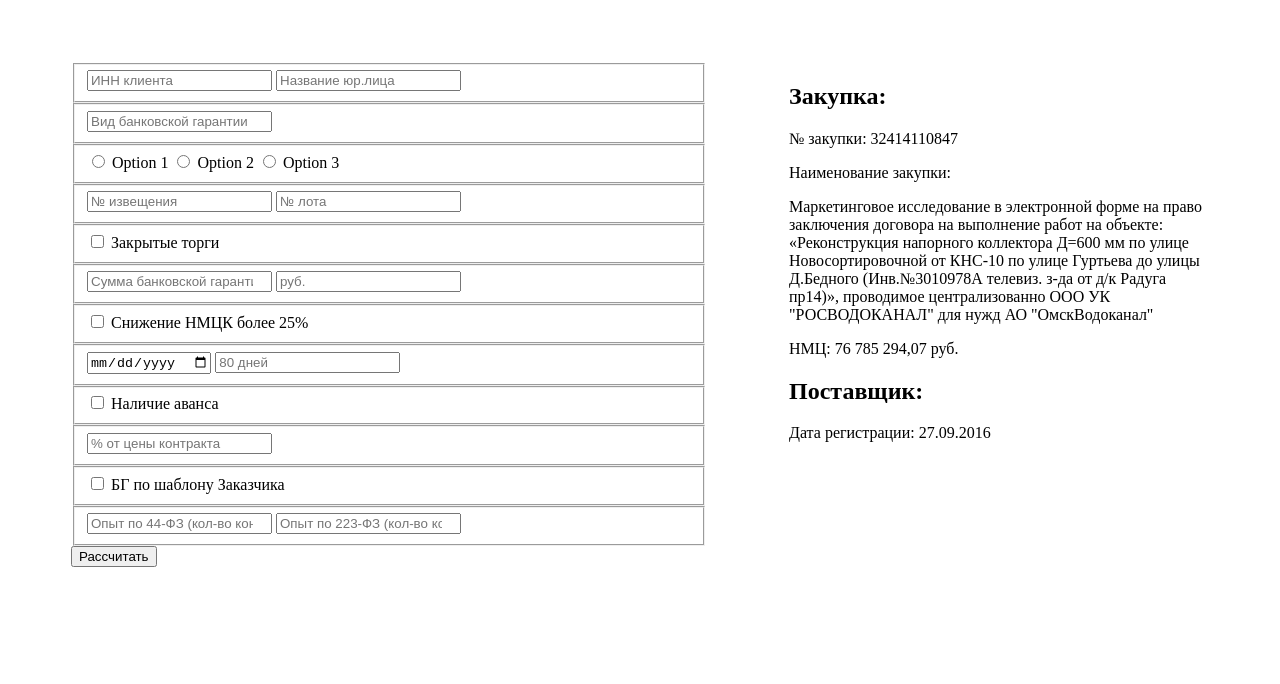
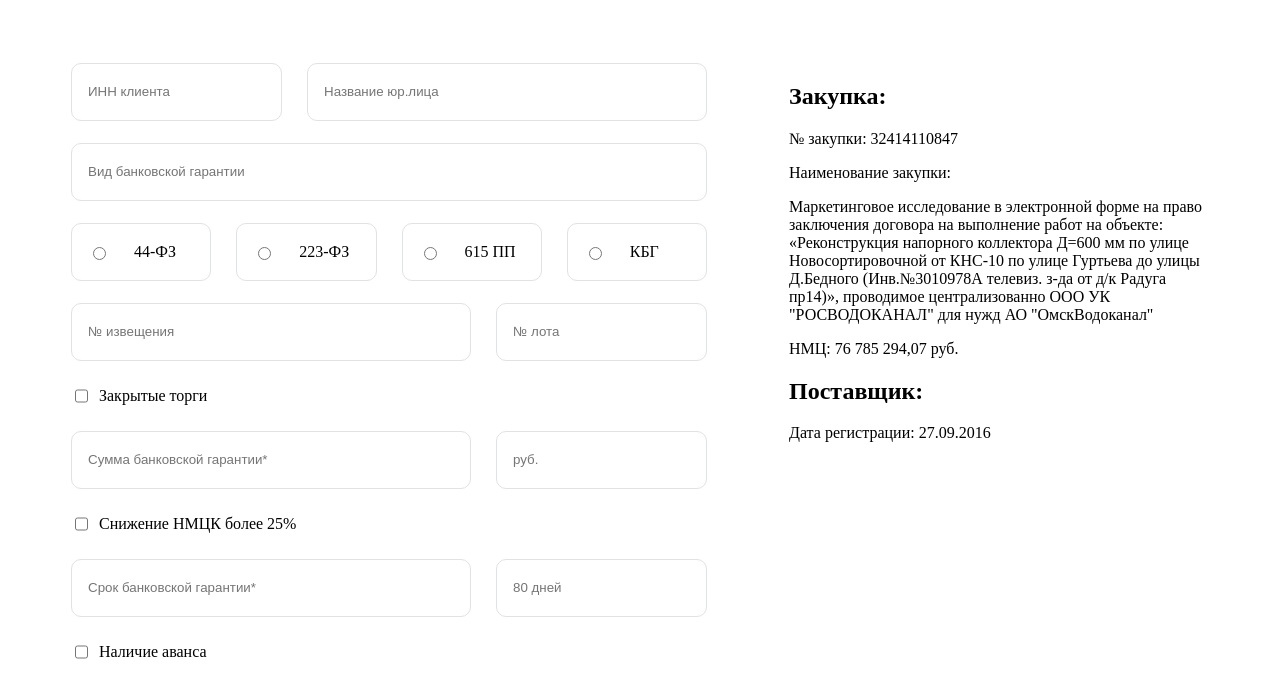
Before and after one commit to timu-ryan/form-layout, a plain HTML site: page index.html in a window 1280 px wide. Shown: the part 106-790 px from the top of the page. Drawn offline with Linux system fonts and the light colour scheme.

Commit message:
add main form layout and styles

```diff
--- a/index.html
+++ b/index.html
@@ -10,56 +10,62 @@
   <section class="form-section">
     <h1 class="form-section__header">Самый быстрый и продвинутый расчет банковской гарантии</h1>
     <form class="form">
-      <fieldset>
-        <input type="number" id="inn" name="inn" placeholder="ИНН клиента" />
-        <input type="text" id="name" name="name" placeholder="Название юр.лица" />
+      <fieldset class="form__fieldset form__fieldset_split_left">
+        <input class="form__input" type="number" id="inn" name="inn" placeholder="ИНН клиента" />
+        <input class="form__input" type="text" id="name" name="name" placeholder="Название юр.лица" />
       </fieldset>
-      <fieldset>
-        <input type="text" id="name" name="name" placeholder="Вид банковской гарантии"/>
+      <fieldset class="form__fieldset">
+        <input class="form__input" type="text" id="name" name="name" placeholder="Вид банковской гарантии"/>
       </fieldset>
-      <fieldset>
-        <div class="option-container">
-          <label><input type="radio" name="option" value="1"> Option 1</label>
-          <label><input type="radio" name="option" value="2"> Option 2</label>
-          <label><input type="radio" name="option" value="3"> Option 3</label>
-        </div>
+      <fieldset class="form__fieldset form__fieldset_split_miltiple">
+          <label class="form__input"><input type="radio" name="option" value="1">44-ФЗ</label>
+          <label class="form__input"><input type="radio" name="option" value="2">223-ФЗ</label>
+          <label class="form__input"><input type="radio" name="option" value="3">615 ПП</label>
+          <label class="form__input"><input type="radio" name="option" value="4">КБГ</label>
       </fieldset>
-      <fieldset>
-        <input type="number" id="notification" name="notification" placeholder="№ извещения"/>
-        <input type="number" id="lot-number" name="lot-number" placeholder="№ лота"/>
+      <fieldset class="form__fieldset form__fieldset_split_right">
+        <input class="form__input" type="number" id="notification" name="notification" placeholder="№ извещения"/>
+        <input class="form__input" type="number" id="lot-number" name="lot-number" placeholder="№ лота"/>
       </fieldset>
-      <fieldset>
-        <input type="checkbox" id="is-closed" />
+      <fieldset class="form__fieldset form__fieldset_split_checkbox">
+        <input class="form__input form__input_type_checkbox" type="checkbox" id="is-closed" />
         <label for="is-closed">Закрытые торги</label>
       </fieldset>
-      <fieldset>
-        <input type="number" id="bank-guarantee-amount" name="bank-guarantee-amount" placeholder="Сумма банковской гарантии*"/>
-        <input type="number" id="currency" name="currency" placeholder="руб."/>
+      <fieldset class="form__fieldset form__fieldset_split_right">
+        <input class="form__input" type="number" id="bank-guarantee-amount" name="bank-guarantee-amount" placeholder="Сумма банковской гарантии*"/>
+        <input class="form__input" type="number" id="currency" name="currency" placeholder="руб."/>
       </fieldset>
-      <fieldset>
-        <input type="checkbox" id="nmzck" />
+      <fieldset class="form__fieldset form__fieldset_split_checkbox">
+        <input class="form__input form__input_type_checkbox" type="checkbox" id="nmzck" />
         <label for="nmzck">Снижение НМЦК более 25%</label>
       </fieldset>
-      <fieldset>
-        <input type="date" id="bank-guarantee-term" name="bank-guarantee-term" placeholder="Срок банковской гарантии*"/>
-        <input type="number" id="day-number" name="day-number" placeholder="80 дней"/>
+      <fieldset class="form__fieldset form__fieldset_split_right">
+        <input placeholder="Срок банковской гарантии*" class="form__input" type="text"
+          onfocus="(this.type='date')"
+          onblur="(this.type='text')"
+          id="bank-guarantee-term"
+          name="bank-guarantee-term" />
+        <!-- <input class="form__input" type="date" id="bank-guarantee-term" name="bank-guarantee-term" placeholder="Срок банковской гарантии*"/> -->
+        <input class="form__input" type="number" id="day-number" name="day-number" placeholder="80 дней"/>
       </fieldset>
-      <fieldset>
-        <input type="checkbox" id="advance-payment" />
+      <fieldset class="form__fieldset form__fieldset_split_checkbox">
+        <input class="form__input form__input_type_checkbox" type="checkbox" id="advance-payment" />
         <label for="advance-payment">Наличие аванса</label>
       </fieldset>
-      <fieldset>
-        <input type="number" id="contract-percentage" name="contract-percentage" placeholder="% от цены контракта"/>
+      <fieldset class="form__fieldset form__fieldset_split_left">
+        <input class="form__input" type="number" id="contract-percentage" name="contract-percentage" placeholder="% от цены контракта"/>
       </fieldset>
-      <fieldset>
-        <input type="checkbox" id="customer-template" />
+      <fieldset class="form__fieldset form__fieldset_split_checkbox">
+        <input class="form__input form__input_type_checkbox" type="checkbox" id="customer-template" />
         <label for="customer-template">БГ по шаблону Заказчика</label>
       </fieldset>
-      <fieldset>
-        <input type="number" id="experience-44" name="experience-44" placeholder="Опыт по 44-ФЗ (кол-во контрактов)"/>
-        <input type="number" id="experience-223" name="experience-223" placeholder="Опыт по 223-ФЗ (кол-во контрактов)"/>
+      <fieldset class="form__fieldset form__fieldset_split_middle">
+        <input class="form__input" type="number" id="experience-44" name="experience-44" placeholder="Опыт по 44-ФЗ (кол-во контрактов)"/>
+        <input class="form__input" type="number" id="experience-223" name="experience-223" placeholder="Опыт по 223-ФЗ (кол-во контрактов)"/>
       </fieldset>
-      <button>Рассчитать</button>
+      <fieldset class="form__fieldset form__fieldset_split_left">
+        <input class="form__input form__input_type_button" type="button" id="contract-percentage" name="contract-percentage" value="Рассчитать"/>
+      </fieldset>
     </form>
     <section class="search-data">
       <h2>Закупка:</h2>
--- a/styles.css
+++ b/styles.css
@@ -10,3 +10,71 @@
   grid-column-start: 1;
   grid-column-end: 3;
 }
+
+.form {
+  display: flex;
+  flex-direction: column;
+  gap: 22px;
+}
+
+.form__fieldset {
+  margin: 0;
+  padding: 0;
+  border: none;
+
+  display: grid;
+  column-gap: 25px;
+}
+
+.form__fieldset_split_checkbox {
+  grid-template-columns: auto auto;
+  justify-content: left;
+  align-items: center;
+  gap: 8px;
+}
+
+.form__fieldset_split_left {
+  grid-template-columns: 1fr 2fr;
+}
+
+.form__fieldset_split_middle {
+  grid-template-columns: 1fr 1fr;
+}
+
+.form__fieldset_split_right {
+  grid-template-columns: 2fr 1fr;
+}
+
+.form__fieldset_split_miltiple {
+  grid-template-columns: repeat(4, 1fr);
+}
+
+.form__input {
+  display: flex;
+  align-items: center;
+  gap: 25px;
+  height: 56px;
+  border-radius: 10px;
+  border: 1px solid #E0E2E4;
+  padding: 0 16px 0 16px;
+}
+
+.form__input_type_checkbox {
+  height: 20px;
+}
+
+.form__input_type_button {
+
+}
+
+/* Chrome, Safari, Edge, Opera */
+input::-webkit-outer-spin-button,
+input::-webkit-inner-spin-button {
+  -webkit-appearance: none;
+  margin: 0;
+}
+
+/* Firefox */
+input[type=number] {
+  -moz-appearance: textfield;
+}
```
